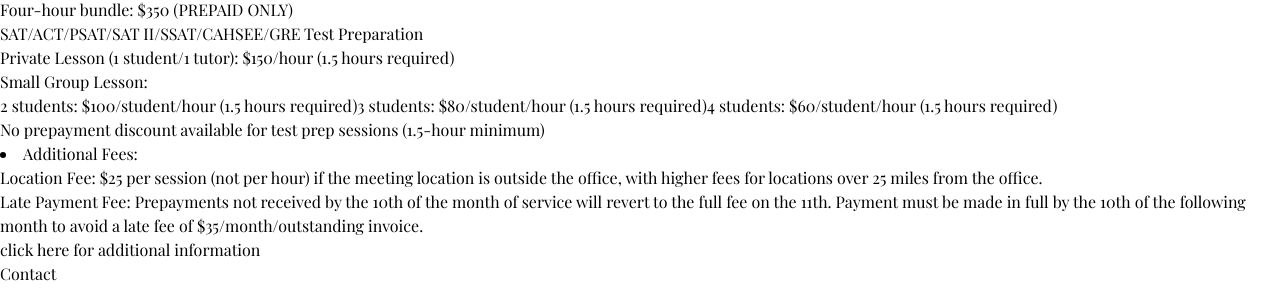
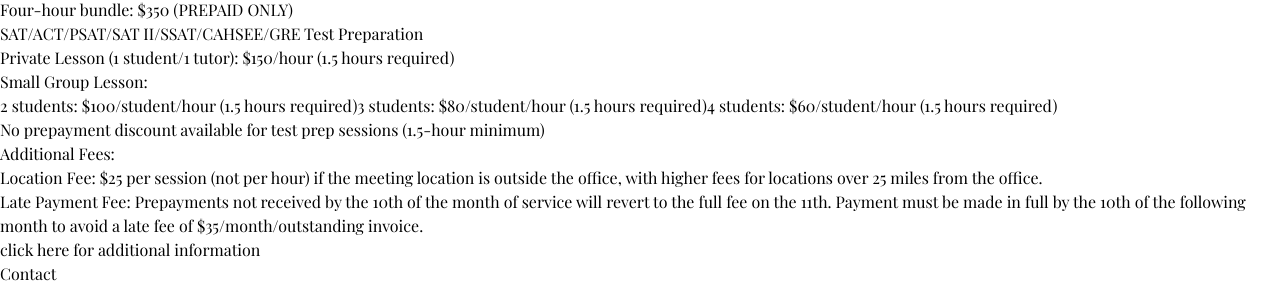
Before and after one commit to milliorn/true-hope-tutoring, a React (Vite) app: page / in a window 1280 px wide. Shown: the part 3993-4281 px from the top of the page. Built offline with nearby package versions, Linux system fonts and the light colour scheme.

Commit message:
fixed issue with list items

```diff
--- a/src/components/Rates.tsx
+++ b/src/components/Rates.tsx
@@ -33,7 +33,7 @@ export function Rates() {
             </li>
           ))}
         </ul>
-        <li className="m-4 list-none lg:m-6 xl:m-8 2xl:m-10">
+        <div className="m-4 list-none lg:m-6 xl:m-8 2xl:m-10">
           <span className="font-bold sm:text-lg md:text-xl lg:text-2xl xl:text-3xl 2xl:text-4xl">
             Additional Fees:
           </span>
@@ -47,8 +47,8 @@ export function Rates() {
               </li>
             ))}
           </ul>
-        </li>
-        <p className="pb-8 font-bold text-center capitalize cursor-pointer sm:text-xl md:text-2xl lg:text-3xl xl:text-4xl 2xl:text-5xl md:pb-8 lg:pb-12 xl:pb-16 2xl:pb-20 hover:text-sky-600">
+        </div>
+        <p className="pt-4 font-bold text-center capitalize cursor-pointer sm:text-xl md:text-2xl lg:text-3xl xl:text-4xl 2xl:text-5xl hover:text-sky-600">
           <a
             target="_blank"
             rel="noopener noreferrer"
```
